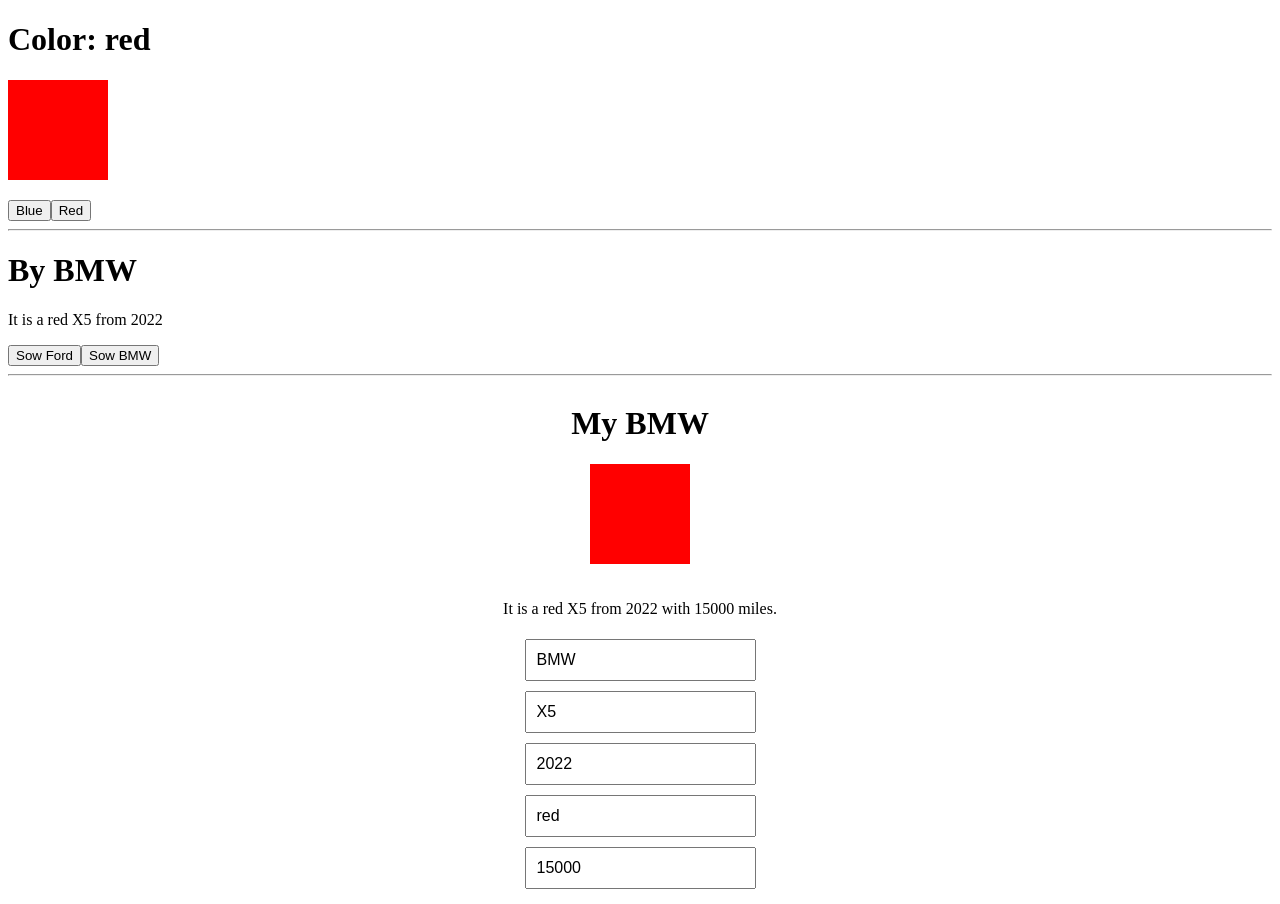
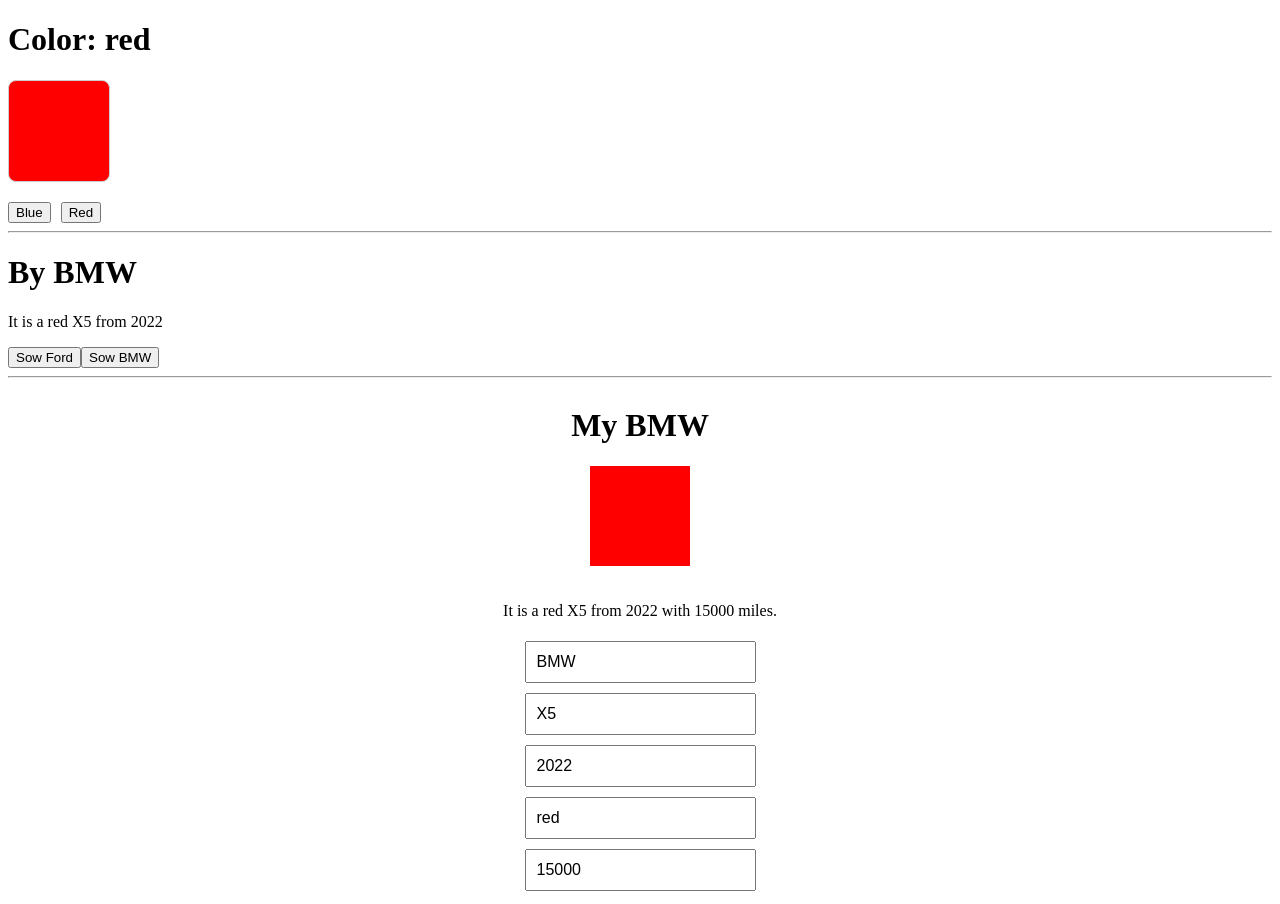
Before and after one commit to pramadha-nindi-atmaja/ReactJS-Hooks, a React (Vite) app in the folder 01-react-usestate/: page / in a window 1280 px wide. Built offline with nearby package versions, Linux system fonts and the light colour scheme.

Commit message:
Update Basic component with dynamic color buttons and improved styling

```diff
--- a/01-react-usestate/src/components/Basic.jsx
+++ b/01-react-usestate/src/components/Basic.jsx
@@ -2,23 +2,35 @@
 
 const Basic = () => {
   const [color, setColor] = useState("red");
+
+  const colors = ["blue", "red"];
+
   return (
     <>
       <h1>Color: {color}</h1>
+
       <div
+        aria-label="color-preview"
         style={{
           marginBottom: 20,
           width: 100,
           height: 100,
           backgroundColor: color,
+          borderRadius: 8,
+          border: "1px solid #ccc",
         }}
       ></div>
-      <button type="button" onClick={() => setColor("blue")}>
-        Blue
-      </button>
-      <button type="button" onClick={() => setColor("red")}>
-        Red
-      </button>
+
+      {colors.map((c) => (
+        <button
+          key={c}
+          type="button"
+          onClick={() => setColor(c)}
+          style={{ marginRight: 10 }}
+        >
+          {c.charAt(0).toUpperCase() + c.slice(1)}
+        </button>
+      ))}
     </>
   );
 };
```
